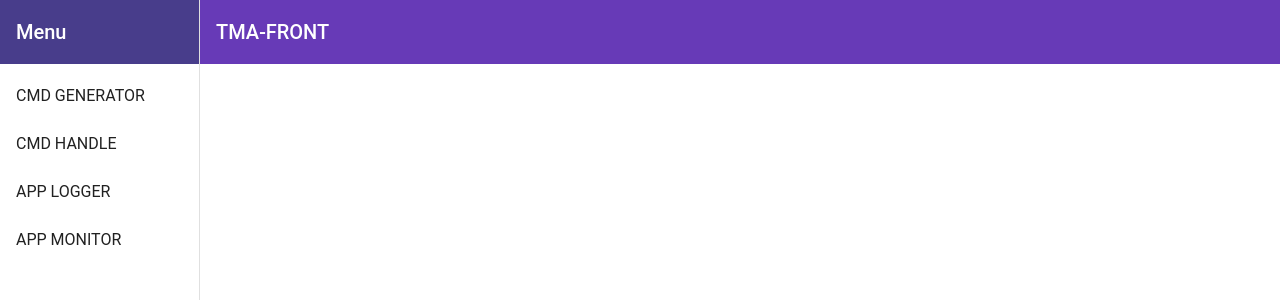
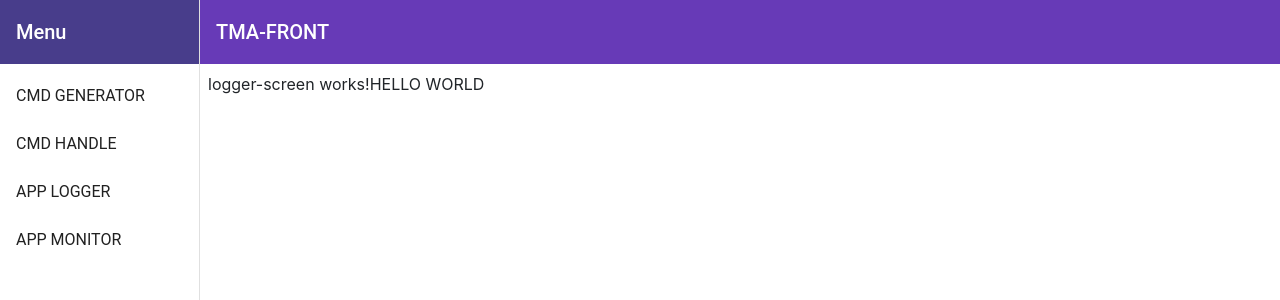
Before and after one commit to cDelage/Command-TMA-Front, an Angular app: page /applogger in a window 1280 px wide. Before the commit this address led to /. Shown: the top 300 px of the page. Built offline with nearby package versions, Linux system fonts and the light colour scheme.

Commit message:
fix routing bug

```diff
--- a/src/app/app-routing.module.ts
+++ b/src/app/app-routing.module.ts
@@ -1,8 +1,29 @@
 import { NgModule } from '@angular/core';
 import { Routes, RouterModule } from '@angular/router';
+import { CommandHandleComponent } from './command/command-handle/command-handle.component';
+import { CommandGeneratorComponent } from './command/command-generator/command-generator.component';
+import { MonitorScreenComponent } from './monitor/monitor-screen/monitor-screen.component';
+import { LoggerScreenComponent } from './monitor/logger-screen/logger-screen.component';
 
 
-const routes: Routes = [];
+const routes: Routes = [
+  {
+    path: 'cmdhandle',
+    component : CommandHandleComponent
+  },
+  {
+    path: 'cmdgenerator',
+    component : CommandGeneratorComponent
+  },
+  {
+    path: 'appmonitor',
+    component : MonitorScreenComponent
+  },
+  {
+    path : 'applogger',
+    component : LoggerScreenComponent
+  }
+];
 
 @NgModule({
   imports: [RouterModule.forRoot(routes)],
--- a/src/app/app.component.html
+++ b/src/app/app.component.html
@@ -1,5 +1,9 @@
 <html>
   <body>
-    <main-nav></main-nav>
+      <main-nav></main-nav>
+      <div class="app-content">
+
+          <router-outlet></router-outlet>
+      </div>
   </body>
 </html>
--- a/src/app/app.component.scss
+++ b/src/app/app.component.scss
@@ -0,0 +1,4 @@
+.app-content{
+    display : flex;
+    margin-left : 200px;
+}
--- a/src/app/command/command.module.ts
+++ b/src/app/command/command.module.ts
@@ -11,4 +11,4 @@
     CommonModule
   ]
 })
-export class CommandModule { }
+export class CommandModule {}
--- a/src/app/main-nav/main-nav.component.html
+++ b/src/app/main-nav/main-nav.component.html
@@ -5,10 +5,10 @@
       [opened]="(isHandset$ | async) === false">
     <mat-toolbar>Menu</mat-toolbar>
     <mat-nav-list>
-      <a mat-list-item href="#">CMD GENERATOR</a>
-      <a mat-list-item href="#">CMD HANDLE</a>
-      <a mat-list-item href="#">APP LOGGER</a>
-      <a mat-list-item href="#">APP MONITOR</a>
+      <a mat-list-item routerLink="cmdgenerator">CMD GENERATOR</a>
+      <a mat-list-item routerLink="cmdhandle">CMD HANDLE</a>
+      <a mat-list-item routerLink="applogger">APP LOGGER</a>
+      <a mat-list-item routerLink="appmonitor">APP MONITOR</a>
     </mat-nav-list>
   </mat-sidenav>
   <mat-sidenav-content>
--- a/src/app/monitor/logger-screen/logger-screen.component.html
+++ b/src/app/monitor/logger-screen/logger-screen.component.html
@@ -1 +1,5 @@
-<p>logger-screen works!</p>
+<div class="d-inline-flex p-2">
+    <p>logger-screen works!</p>
+
+    <div>HELLO WORLD</div>
+</div>
--- a/src/app/monitor/logger-screen/logger-screen.component.ts
+++ b/src/app/monitor/logger-screen/logger-screen.component.ts
@@ -10,6 +10,7 @@
   constructor() { }
 
   ngOnInit() {
+    console.log("LOGGER COMPONENT INIT");
   }
 
 }
--- a/src/app/monitor/monitor.module.ts
+++ b/src/app/monitor/monitor.module.ts
@@ -11,4 +11,4 @@
     CommonModule
   ]
 })
-export class MonitorModule { }
+export class MonitorModule {}
```
Also changed, not shown: src/app/app.module.ts (+10 -1 lines), src/app/command/command-routing.module.ts (deleted, +0 -21 lines), src/app/monitor/monitor-routing.module.ts (deleted, +0 -21 lines).
